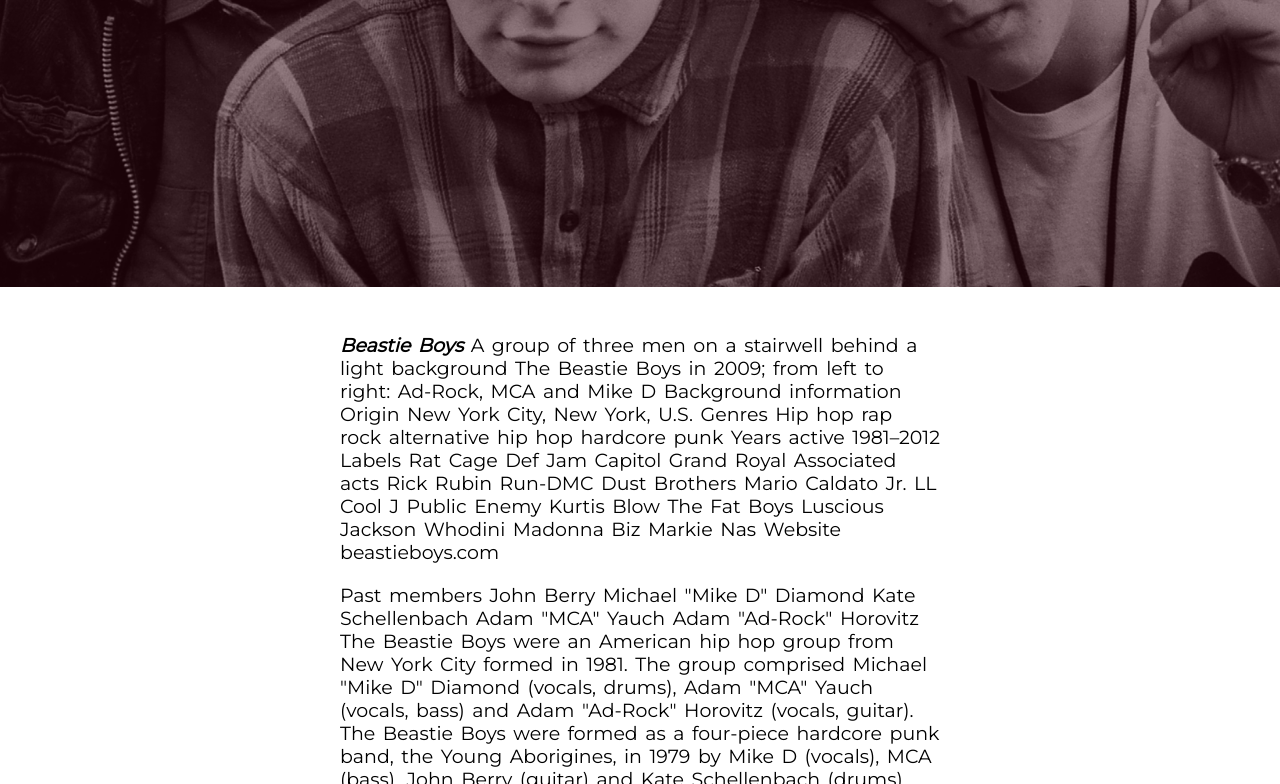
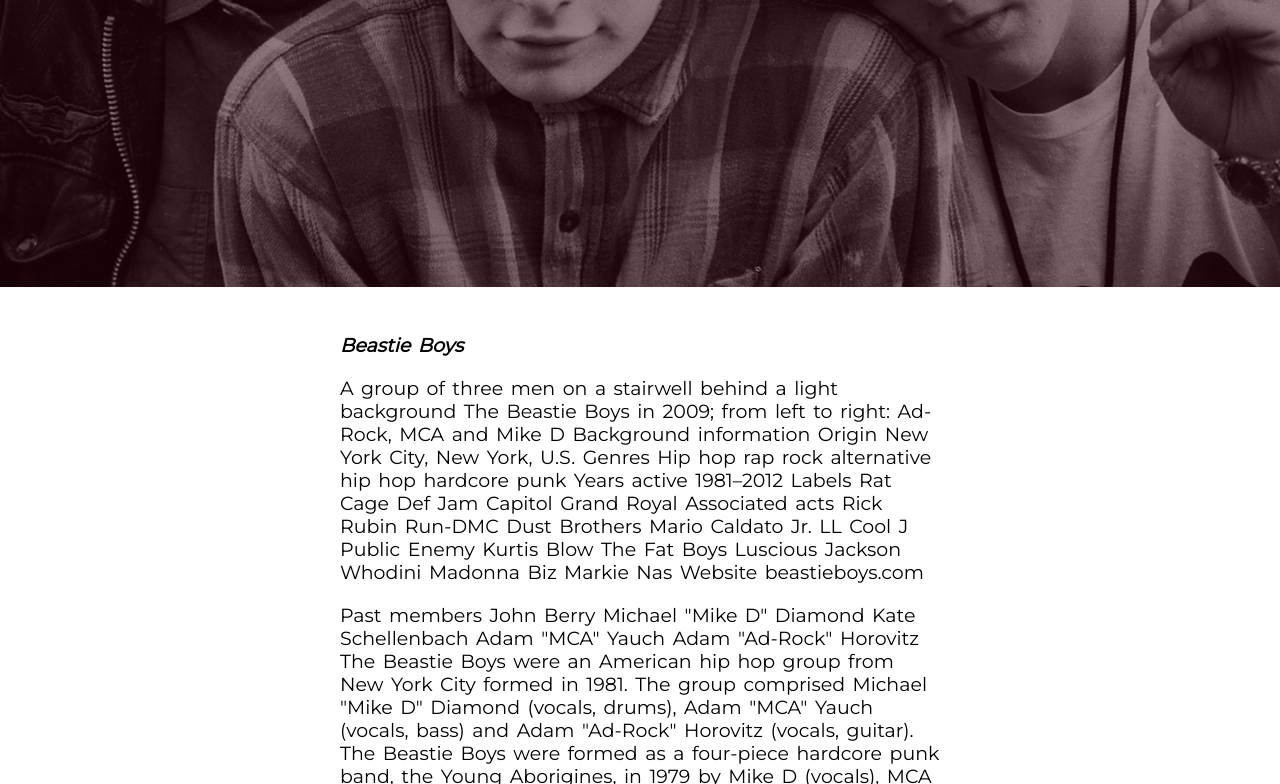
Before and after one commit to akourtis98/Beastie-boys-tribute-page-fcc, a plain HTML site: page index.html in a window 1280 px wide. Shown: the part 513-1297 px from the top of the page. Drawn offline with Linux system fonts and the light colour scheme.

Commit message:
Update index.html

```diff
--- a/index.html
+++ b/index.html
@@ -20,7 +20,9 @@
   </div>
   <div class="article">
     <p>
-<i><strong>Beastie Boys</strong></i> A group of three men on a stairwell behind a light background The Beastie Boys in 2009; from left to right: Ad-Rock, MCA and Mike D Background information Origin New York City, New York, U.S. Genres Hip hop rap rock alternative hip hop hardcore punk Years active 1981–2012 Labels Rat Cage Def Jam Capitol Grand Royal Associated acts Rick Rubin Run-DMC Dust Brothers Mario Caldato Jr. LL Cool J Public Enemy Kurtis Blow The Fat Boys Luscious Jackson Whodini Madonna Biz Markie Nas Website beastieboys.com
+<i><strong>Beastie Boys</strong></i>
+</p>
+      <p>A group of three men on a stairwell behind a light background The Beastie Boys in 2009; from left to right: Ad-Rock, MCA and Mike D Background information Origin New York City, New York, U.S. Genres Hip hop rap rock alternative hip hop hardcore punk Years active 1981–2012 Labels Rat Cage Def Jam Capitol Grand Royal Associated acts Rick Rubin Run-DMC Dust Brothers Mario Caldato Jr. LL Cool J Public Enemy Kurtis Blow The Fat Boys Luscious Jackson Whodini Madonna Biz Markie Nas Website beastieboys.com
 </p>
 <p>Past members John Berry Michael "Mike D" Diamond Kate Schellenbach Adam "MCA" Yauch Adam "Ad-Rock" Horovitz The Beastie Boys were an American hip hop group from New York City formed in 1981. The group comprised Michael "Mike D" Diamond (vocals, drums), Adam "MCA" Yauch (vocals, bass) and Adam "Ad-Rock" Horovitz (vocals, guitar). The Beastie Boys were formed as a four-piece hardcore punk band, the Young Aborigines, in 1979 by Mike D (vocals), MCA (bass), John Berry (guitar) and Kate Schellenbach (drums). They appeared on the compilation cassette New York Thrash, contributing two songs from their first EP, Polly Wog Stew, in 1982. Berry left shortly thereafter and was replaced by Horovitz. After achieving local success with the 1983 experimental hip hop single "Cooky Puss", the Beastie Boys made a full transition to hip hop, and Schellenbach left the group. They toured with Madonna in 1985 and a year later released their debut album Licensed to Ill. It was followed by Paul's Boutique, Check Your Head, Ill Communication, Hello Nasty, and Hot Sauce Committee Part Two.
 </p>
```
